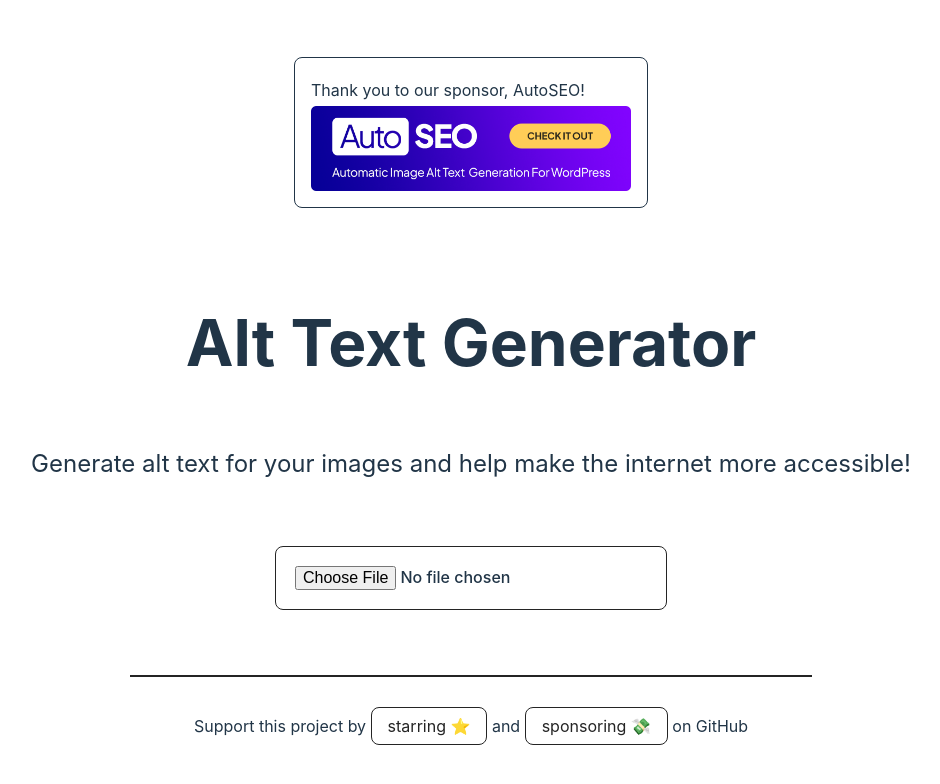
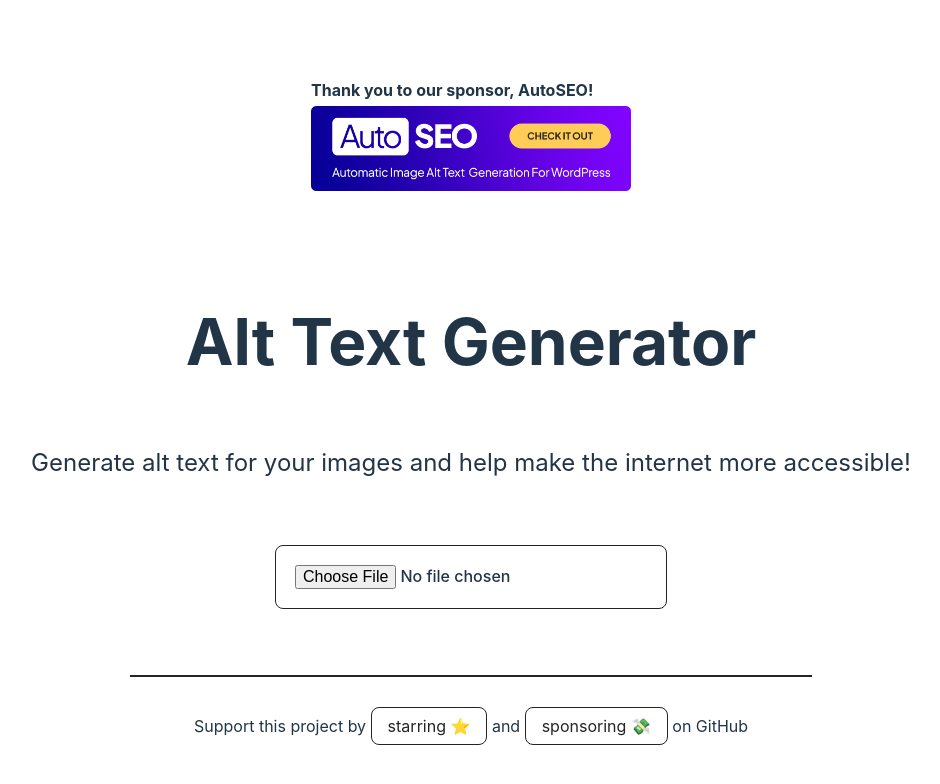
Before and after one commit to adityaoberai/Alt-Text-Generator, a Svelte app: page / in a window 1280 px wide. Shown: the top 784 px of the page, without its empty margins (169-1109 px from the left). Built offline with nearby package versions, Linux system fonts and the light colour scheme.

Commit message:
Remove sponsor block border

```diff
--- a/src/App.svelte
+++ b/src/App.svelte
@@ -5,7 +5,7 @@
 <main>
   <div class="sponsor align-main">
     <label class="sponsor-label" for="sponsor-link">
-      Thank you to our sponsor, AutoSEO!
+      <b>Thank you to our sponsor, AutoSEO!</b>
     </label>
     <div>
       <a href="https://getautoseo.com/image-alt-text-generator" target="_blank">
--- a/src/app.css
+++ b/src/app.css
@@ -45,8 +45,6 @@ main {
   display: flex;
   flex-direction: column;
   padding: 1rem;
-  border-radius: 8px;
-  border: 1.5px solid;
   margin: 2rem 0;
 }
 
```
